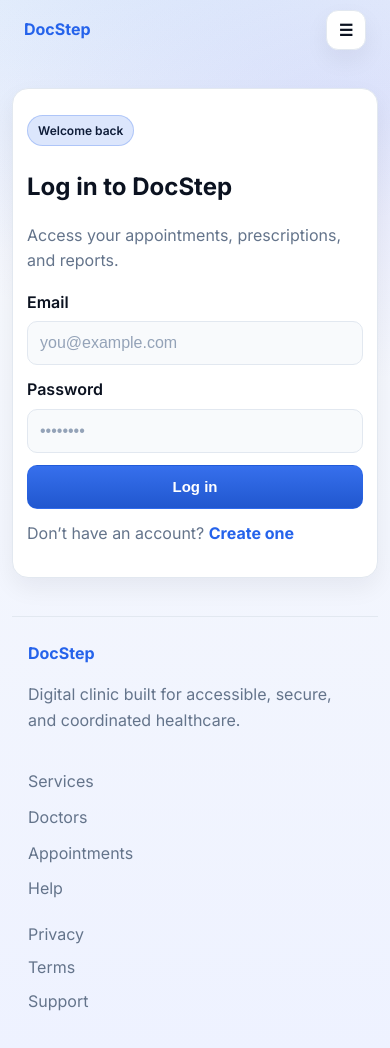
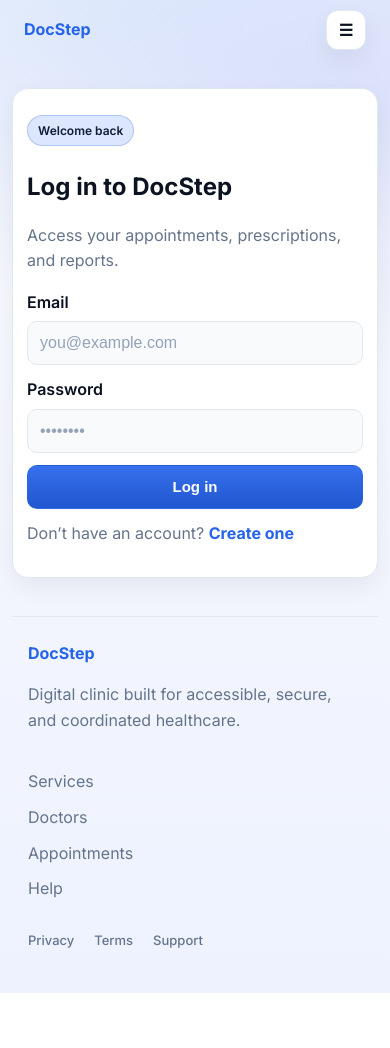
Before and after one commit to hyder-naqvi/docstep, a React (Vite) app: page /DocStep/login in a window 390 px wide. Shown: the top 1048 px of the page. After the commit the page ends 993 px from the top, so only its background shows below. Built offline with nearby package versions, Linux system fonts and the light colour scheme.

Commit message:
Align footer Privacy, Terms, Support horizontally with proper spacing and hover effects

```diff
--- a/src/index.css
+++ b/src/index.css
@@ -651,8 +651,7 @@ label.full {
   margin-top: 30px;
 }
 
-.footer-links,
-.footer-meta {
+.footer-links {
   display: flex;
   gap: 12px;
   flex-wrap: wrap;
@@ -660,13 +659,25 @@ label.full {
 }
 
 .footer-meta {
+  display: flex;
+  gap: 16px;
+  align-items: center;
+  justify-content: flex-end;
+  color: var(--muted);
   margin-left: auto;
-  text-align: right;
 }
 
 .footer-meta span {
   display: inline-block;
-  min-width: 64px;
+  font-size: 14px;
+  font-weight: 500;
+  cursor: pointer;
+  transition: color 0.2s ease;
+  white-space: nowrap;
+}
+
+.footer-meta span:hover {
+  color: var(--primary);
 }
 
 .solid,
@@ -1015,11 +1026,14 @@ label.full {
 
   .footer-meta {
     margin-left: 0;
-    text-align: left;
     width: 100%;
     justify-content: flex-start;
-    flex-direction: column;
-    gap: 8px;
+    gap: 20px;
+    margin-top: 8px;
+  }
+
+  .footer-meta span {
+    font-size: 13px;
   }
 
   .solid,
```
